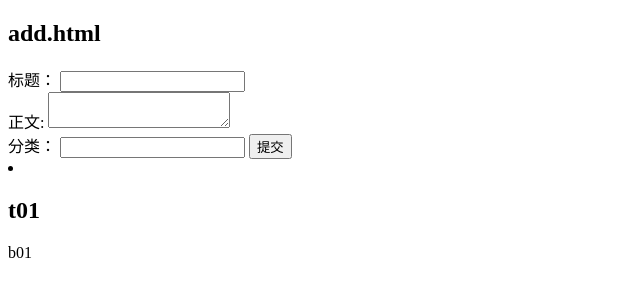
After one commit to swshan/blog_flask, a Flask app: template blog/templates/add.html in a window 1280 px wide. The commit adds this page. Shown: the top 300 px of the page, without its empty margins (0-640 px from the left). Run offline with Flask 2, Linux system fonts and the light colour scheme; the template is opened without the code that fills it: values that come from a table or form of the project are taken from there, others are empty; data comes from the database, SQL or seed files in the repository; both versions use the stored data as it was after the commit.

Commit message:
修复编辑文章 add 页面的各种运行时问题

```diff
--- /dev/null
+++ b/blog/templates/add.html
@@ -0,0 +1,30 @@
+{% extends "base.html" %}
+{% block body %}
+  <h2>add.html</h2>
+  <div class="add_post">
+  <form action="{{ url_for('new') }}" method=post>
+    <div>
+      <label for="title">标题： </label>
+      <input type="text" name="title">
+    </div>
+    <div>
+      <label for="body">正文: </label>
+      <textarea name="body"></textarea>
+    </div>
+    <div>
+      <label for="category">分类：</label>
+      <input type="text" name="category">
+      <input type=submit value="提交">
+    </div>
+
+  </form>
+  </div>
+  <div class="post_list">
+    {% if entries%}
+    {% for entry in entries %}
+
+      <li><h2>{{ entry.title }}</h2>{{entry.body|safe}}
+    {% endfor %}
+    {% endif %}
+  </div>
+{% endblock %}
--- a/blog/templates/base.html
+++ b/blog/templates/base.html
@@ -6,8 +6,8 @@
 </head>
 
 <body>
-  {% block content %}
+  {% block body %}
 
-  {% endblock content %}
+  {% endblock body %}
 </body>
 </html>
--- a/blog/views.py
+++ b/blog/views.py
@@ -1,13 +1,18 @@
-import db
+from db import *
 
 from flask import Flask, render_template, request
 
 app = Flask(__name__)
 
+app.config['SQLALCHEMY_DATABASE_URI'] = 'sqlite:///' + os.path.join(basedir, 'db.sqlite')
+app.config['SQLALCHEMY_TRACK_MODIFICATIONS'] = False
+db.init_app(app)
+
+
 
 @app.route('/')
 def index():
-    return render_template('base.html')
+    return render_template('index.html')
 
 @app.route('/new', methods=['GET', 'POST'])
 def new():
@@ -21,12 +26,11 @@ def new():
                     post_category)
             db.session.add(new_post)
             db.session.commit()
-
-
+            return 'OK'
     else:
         args = request.args
-
-        render_template()
+        entries=Post.query.limit(10).all()
+        return render_template("add.html",entries=entries)
 
 if __name__ == '__main__':
-    app.run()
+    app.run(debug=True)
```
Also changed, not shown: blog/db.py (+5 -4 lines), blog/db.sqlite (added), 1 other file.
